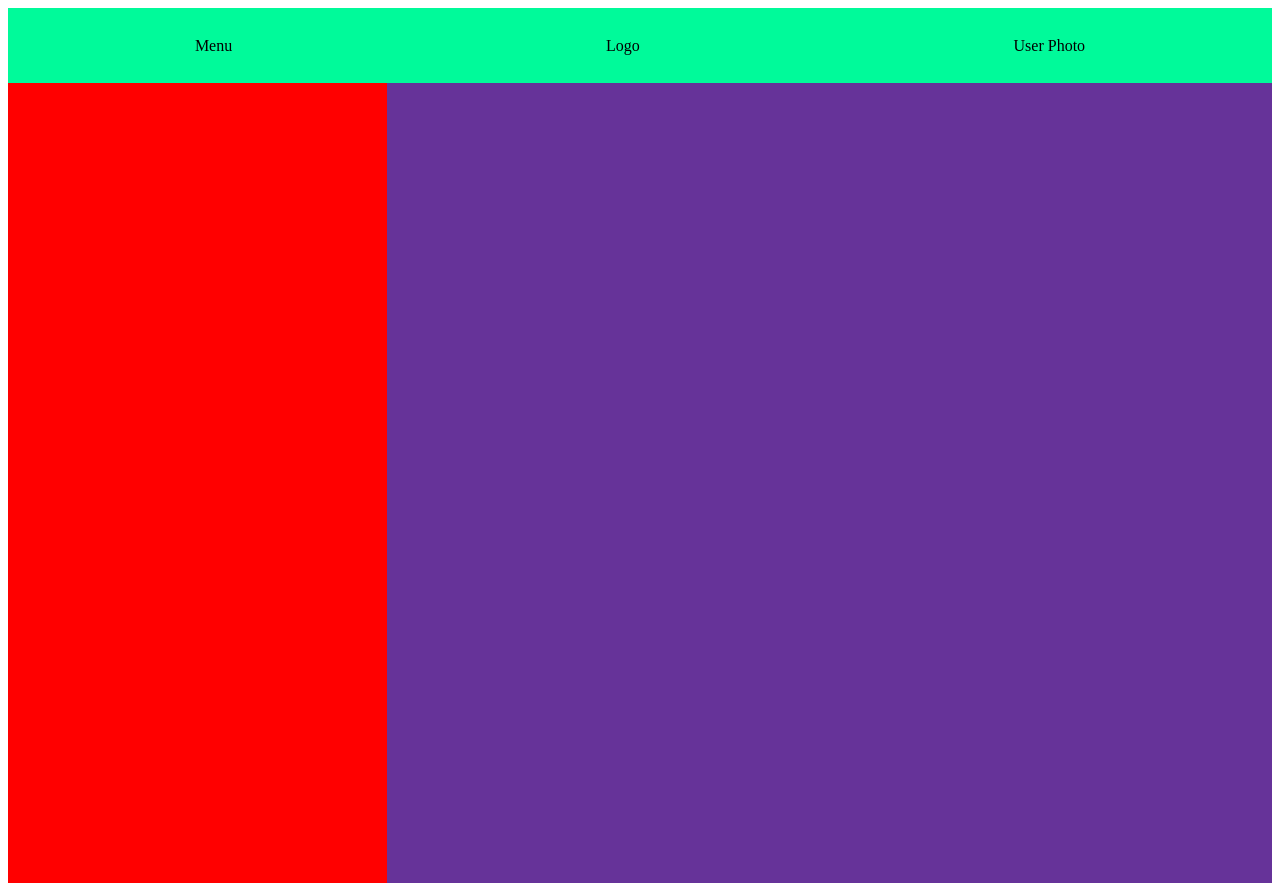
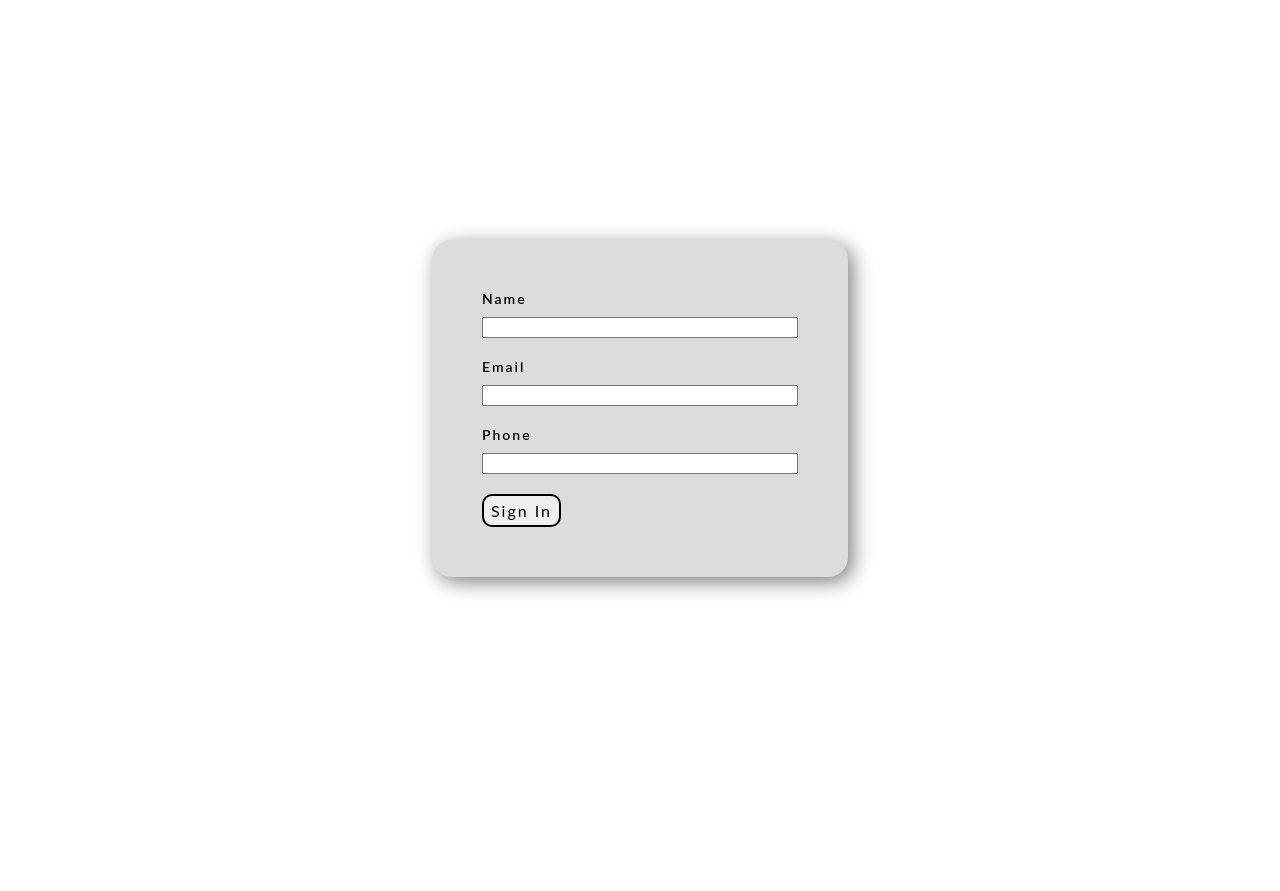
Before and after one commit to Kh1merA/react-app, a React (Create React App) app: page / in a window 1280 px wide. After the commit the page ends 816 px from the top, so only its background shows below. Built offline with nearby package versions, Linux system fonts and the light colour scheme.

Commit message:
complete formik homework

```diff
--- a/package.json
+++ b/package.json
@@ -34,5 +34,8 @@
       "last 1 firefox version",
       "last 1 safari version"
     ]
+  },
+  "devDependencies": {
+    "formik": "^2.4.5"
   }
 }
--- a/src/App.js
+++ b/src/App.js
@@ -1,16 +1,10 @@
-import Header from "./components/Header/Header";
-import SideBar from "./components/SideBar/SideBar";
-import MainContainer from "./components/MainContainer/MainContainer";
 import './lib/app.css'
+import FormikUserForm from './components/FormikUserForm';
 
 function App() {
   return (
     <div>
-      <Header/>
-      <div className='mainPart'>
-          <SideBar/>
-          <MainContainer/>
-      </div>
+      <FormikUserForm/>
     </div>
   );
 }
--- /dev/null
+++ b/src/components/FormikUserForm.js
@@ -0,0 +1,86 @@
+import  {Form, Field, Formik, ErrorMessage} from 'formik';
+import './formik-styles.css';
+import React, {useState} from 'react';
+
+export default function FormikUserForm(){
+    const [formStatus, setFormStatus] = useState(false);
+
+    const errorMessageStyle = {
+        color: 'red',
+        fontFamily: 'Lato, sans-serif',
+        fontSize: '14px',
+    }
+
+    const validate = (values) => {
+        const errors = {};
+
+        if (!values.userName) {
+            errors.userName = 'Name is required';
+            setFormStatus(false);
+        }
+
+        if (!values.email) {
+            errors.email = 'Email is required';
+            setFormStatus(false);
+        } else if (!/^[^\s@]+@[^\s@]+\.[^\s@]+$/.test(values.email)) {
+            errors.email = 'Invalid email format';
+            setFormStatus(false);
+        }
+
+        if (!values.phone) {
+            errors.phone = 'Phone is required';
+            setFormStatus(false);
+        } else if (!/^\d{12}$/.test(values.phone)) {
+            errors.phone = 'The phone number must contain only numbers and be 12 characters long';
+            setFormStatus(false);
+        }
+
+        return errors;
+    }
+
+    return (
+        <>
+            <Formik
+                initialValues={{
+                    userName: '',
+                    email: '',
+                    phone: '',
+                }
+                }
+                validate={validate}
+                onSubmit={(values, { setStatus, resetForm }) => {
+                    console.log(values);
+                    // Ваша логіка для відправки форми
+                    // Наприклад, ви можете викликати API або виконати інші дії
+                    // Якщо відправка була успішною, встановіть статус успіху і скиньте форму
+                    resetForm();
+                    setFormStatus(true);
+                }}
+            >
+                <div className='wrapper'>
+                    <Form className='formClass'>
+                        <span className='title'>Name</span>
+                        <Field type='text' name='userName'/>
+                        <div style={errorMessageStyle}>
+                            <ErrorMessage name='userName' />
+                        </div>
+                        <span className='title'>Email</span>
+                        <Field type='text' name='email'/>
+                        <div style={errorMessageStyle}>
+                            <ErrorMessage name='email' />
+                        </div>
+                        <span className='title'>Phone</span>
+                        <Field type='tel' name='phone'/>
+                        <div style={errorMessageStyle}>
+                            <ErrorMessage name='phone' />
+                        </div>
+                        <button type='submit' className='submit-button'>Sign In</button>
+                        {formStatus && (
+                            <p className='success-message'>Form submitted successfully!</p>
+                        )}
+                    </Form>
+                </div>
+            </Formik>
+        </>
+    );
+}
--- a/src/components/Header/Header.js
+++ /dev/null
@@ -1,13 +0,0 @@
-import './header.css';
-
-function Header(){
-    return  (
-        <header className='header'>
-            <span>Menu</span>
-            <span>Logo</span>
-            <span>User Photo</span>
-        </header>
-    );
-}
-
-export default Header;
--- a/src/components/Header/header.css
+++ /dev/null
@@ -1,10 +0,0 @@
-.header{
-    width: 100%;
-    height: 75px;
-
-    background: mediumspringgreen;
-
-    display: flex;
-    justify-content: space-around;
-    align-items: center;
-}
--- a/src/components/MainContainer/MainContainer.js
+++ /dev/null
@@ -1,10 +0,0 @@
-import './mainContainer.css';
-
-function MainContainer(){
-    return  (
-        <div className='main'>
-        </div>
-    );
-}
-
-export default MainContainer;
--- a/src/components/MainContainer/mainContainer.css
+++ /dev/null
@@ -1,6 +0,0 @@
-.main{
-    width: 70%;
-    height: 100vh;
-
-    background-color: rebeccapurple;
-}
--- a/src/components/SideBar/SideBar.js
+++ /dev/null
@@ -1,10 +0,0 @@
-import './sideBar.css';
-
-function SideBar(){
-    return  (
-        <div className='bar'>
-        </div>
-    );
-}
-
-export default SideBar;
--- a/src/components/SideBar/sideBar.css
+++ /dev/null
@@ -1,6 +0,0 @@
-.bar{
-    width: 30%;
-    height: 100vh;
-
-    background-color: red;
-}
--- /dev/null
+++ b/src/components/formik-styles.css
@@ -0,0 +1,57 @@
+.wrapper{
+    width: 100%;
+    height: 100vh;
+
+    display: flex;
+    justify-content: center;
+    align-items: center;
+}
+
+.formClass{
+    display: flex;
+    flex-direction: column;
+    gap: 10px;
+
+    width: 25%;
+
+    background-color: gainsboro;
+
+    border-radius: 20px;
+    box-shadow: 5px 5px 20px grey;
+
+    padding: 50px;
+}
+
+.title{
+    font-family: Lato, sans-serif;
+    font-weight: 600;
+    font-size: 14px;
+    letter-spacing: 2px;
+}
+
+.submit-button{
+    width: 25%;
+
+    padding: 5px;
+
+    border-radius: 10px;
+    border: 2px solid;
+
+    font-family: Lato, sans-serif;
+    letter-spacing: 2px;
+    font-weight: 400;
+    font-size: 16px;
+}
+
+.error-message{
+    color: red;
+    font-family: Lato, sans-serif;
+    font-size: 14px;
+}
+
+.success-message{
+    color: green;
+    font-family: Lato, sans-serif;
+    letter-spacing: 2px;
+    font-size: 16px;
+}
```
Also changed, not shown: 1 other file (tests, documents, lock files or other folders).
